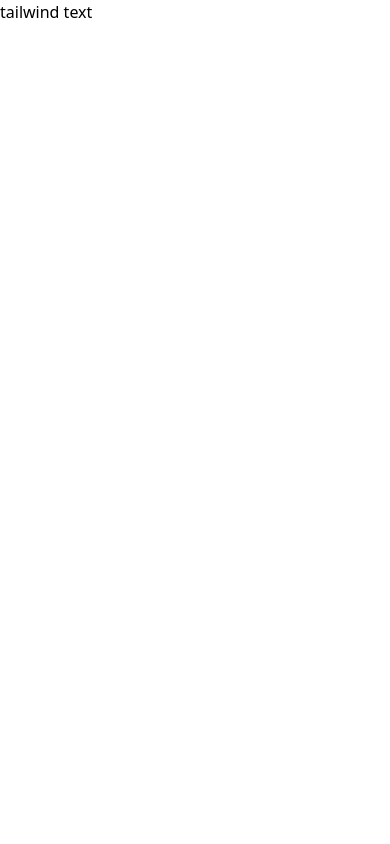
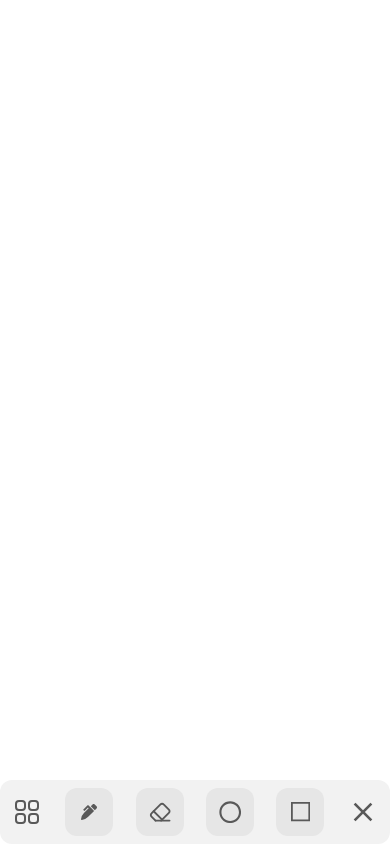
Before and after one commit to dayzyy/PaintApp, a React (Vite) app in the folder frontend/: page / in a window 390 px wide. Built offline with nearby package versions, Linux system fonts and the light colour scheme.

Commit message:
feat!(frontend) add a ResolutionProvider that tracks and provides the state of current viewport (mobile, desktop)

```diff
--- a/frontend/src/App.tsx
+++ b/frontend/src/App.tsx
@@ -1,6 +1,14 @@
+import { useTheme } from './components/Theme.tsx'
+
+import Pannel from './components/Pannel'
+
 const App = () => {
+    const [theme, setTheme] = useTheme()
+
     return (
-	<h1>tailwind text</h1>
+	<main className='w-screen h-screen  flex justify-center items-center'>
+	    <Pannel/>
+	</main>
     )
 }
 
--- /dev/null
+++ b/frontend/src/components/Mode.tsx
@@ -0,0 +1,19 @@
+import { ReactNode, MouseEventHandler } from "react"
+
+type ModeProps = {
+    icon: ReactNode
+    on_click: MouseEventHandler<HTMLDivElement> | undefined
+}
+
+const Mode = ({icon, on_click}: ModeProps) => {
+    return (
+	<div
+	    className="w-[3rem] h-[3rem]  rounded-xl  bg-[var(--color-bg-mode)]  grid place-items-center  text-[var(--color-icon-mode)]"
+	    onClick={on_click}
+	>
+	    {icon}
+	</div>
+    )
+}
+
+export default Mode
--- a/frontend/src/components/Pannel.tsx
+++ b/frontend/src/components/Pannel.tsx
@@ -1,9 +1,44 @@
+import { FaPenAlt } from "react-icons/fa";
+import { LuEraser } from "react-icons/lu";
+import { FaRegCircle } from "react-icons/fa";
+import { FaRegSquareFull } from "react-icons/fa6";
+import { HiOutlineSquares2X2 } from "react-icons/hi2";
+import { IoMdClose } from "react-icons/io";
+
+import Mode from "./Mode";
+import { useResolution } from "../context/ResolutionContext";
+
 const Pannel = () => {
+    const { mobileViewport } = useResolution()
+
+    console.log(mobileViewport)
+
+    const modes = [
+	<FaPenAlt className="text-[var(--color-icon-mode)]"/>,
+	<LuEraser className="text-[var(--color-icon-mode)] text-[1.4rem]"/>,
+	<FaRegCircle className="text-[var(--color-icon-mode)] text-[1.4rem]"/>,
+	<FaRegSquareFull className="text-[var(--color-icon-mode)] text-[1.2rem]"/>
+    ]
+
+    const more_modes = modes.concat([
+
+    ])
+
     return (
 	<div
-	    className={`fixed bottom-0`}
->
+	    className={`absolute bottom-0 md:bottom-auto md:left-0  w-screen md:w-auto  py-2 md:px-2  rounded-xl  bg-[var(--color-bg-pannel)]  flex md:flex-col md:gap-8 justify-around items-center`}
+	>
+	    <HiOutlineSquares2X2 className="text-[2rem] text-[var(--color-icon-mode)]"/>
 
+	    {
+		modes.map((mode, index) => {
+		    return (
+			<Mode key={index} icon={mode} on_click={undefined}/>
+		    )
+		})
+	    }
+
+	    <IoMdClose className="text-[2rem] text-[var(--color-icon-mode)]"/>
 	</div>
     )
 }
--- a/frontend/src/components/Theme.tsx
+++ b/frontend/src/components/Theme.tsx
@@ -1,12 +1,17 @@
 import { useEffect, useState } from "react";
 
+const useTheme = () => {
     const [theme, setTheme] = useState(() => {
 	const saved_theme = localStorage.getItem('theme') || 'light'
+	if (saved_theme != 'light' && saved_theme != 'dark') {
+	    return 'light'
+	}
 	return saved_theme
     })
 
     useEffect(() => {
 	const saved_theme = localStorage.getItem('theme')
+	document.documentElement.setAttribute('data-theme', theme)
 
 	if (!saved_theme) {
 	    localStorage.setItem('theme', 'light')
@@ -14,3 +19,8 @@ useEffect(() => {
 	    localStorage.setItem('theme', theme)
 	}
     }, [theme])
+
+    return [theme, setTheme] as const
+}
+
+export { useTheme }
--- /dev/null
+++ b/frontend/src/context/ResolutionContext.tsx
@@ -0,0 +1,43 @@
+import { createContext, ReactNode, useContext, useEffect, useState } from "react";
+
+type ResolutionContextType = {
+    mobileViewport: boolean
+}
+
+const ResolutionContext = createContext<ResolutionContextType | null>(null)
+
+type ResolutionProviderProps = {
+    children: ReactNode
+}
+
+const ResolutionProvider = ({children}: ResolutionProviderProps) => {
+    const [mobileViewport, setMobileViewport] = useState(window.innerWidth < 768)
+
+    useEffect(() => {
+	const handle_resize = () => {
+	    setMobileViewport(window.innerWidth < 768)
+	}
+
+	window.addEventListener('resize', handle_resize)
+
+	return () => window.removeEventListener('resize', handle_resize)
+    }, [])
+
+    return (
+	<ResolutionContext.Provider value={{mobileViewport}}>
+	    {children}
+	</ResolutionContext.Provider>
+    )
+}
+
+const useResolution = () => {
+    const context = useContext(ResolutionContext)
+
+    if (!context) {
+	throw new Error('useResolution must be use within a ResolutionProvider')
+    } else {
+	return context
+    }
+}
+
+export { ResolutionProvider, useResolution }
--- a/frontend/src/global.css
+++ b/frontend/src/global.css
@@ -9,6 +9,9 @@
     }
 
     [data-theme='light'] {
-	--color-bg-pannel: hsl(0, 0%, 95%)
+	--color-bg-pannel: hsl(0, 0%, 95%);
+	--color-bg-mode: hsl(0, 0%, 90%);
+
+	--color-icon-mode: hsl(0, 0%, 35%);
     }
 }
--- a/frontend/src/main.tsx
+++ b/frontend/src/main.tsx
@@ -1,7 +1,10 @@
 import { createRoot } from 'react-dom/client'
 import './global.css'
 import App from './App.tsx'
+import { ResolutionProvider } from './context/ResolutionContext.tsx'
 
 createRoot(document.getElementById('root')!).render(
-    <App />
+    <ResolutionProvider>
+	<App />
+    </ResolutionProvider>
 )
```
Also changed, not shown: 1 other file (tests, documents, lock files or other folders). Lines whose indentation alone changed are shown as unchanged.
